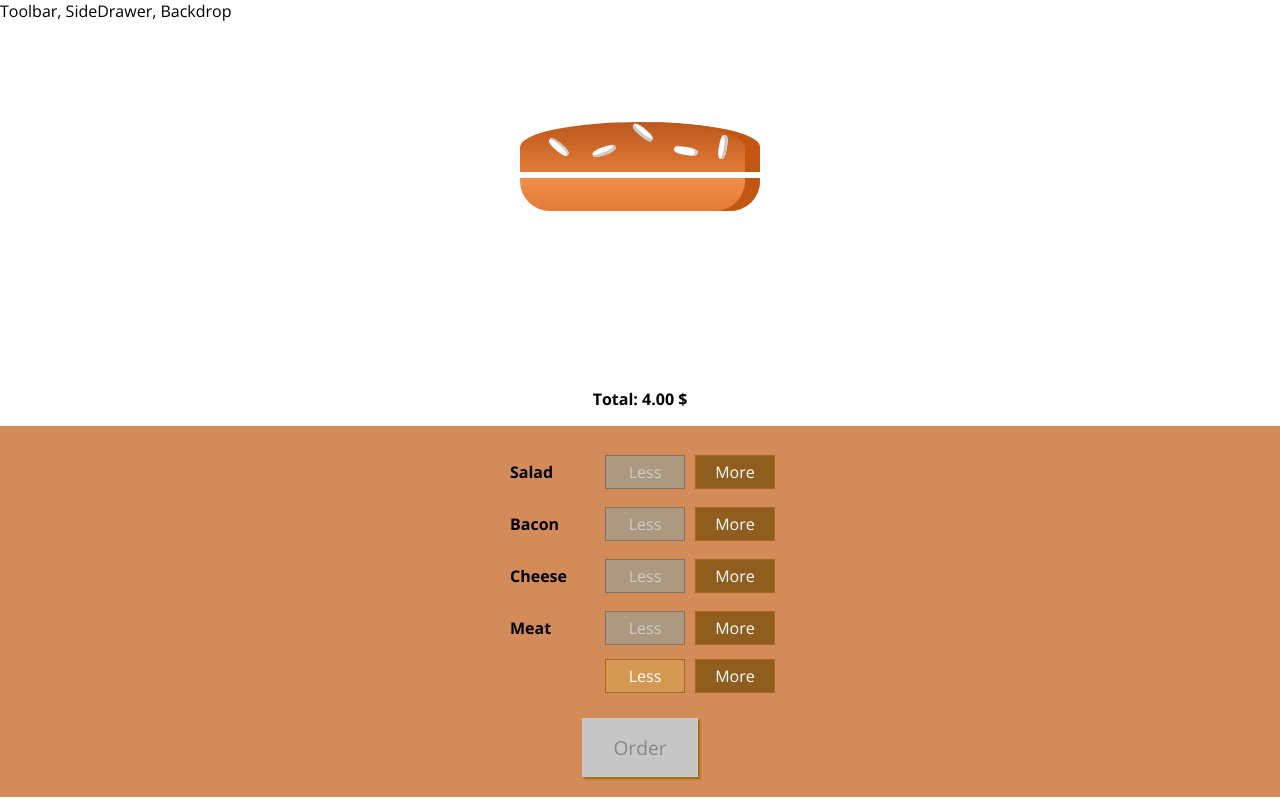
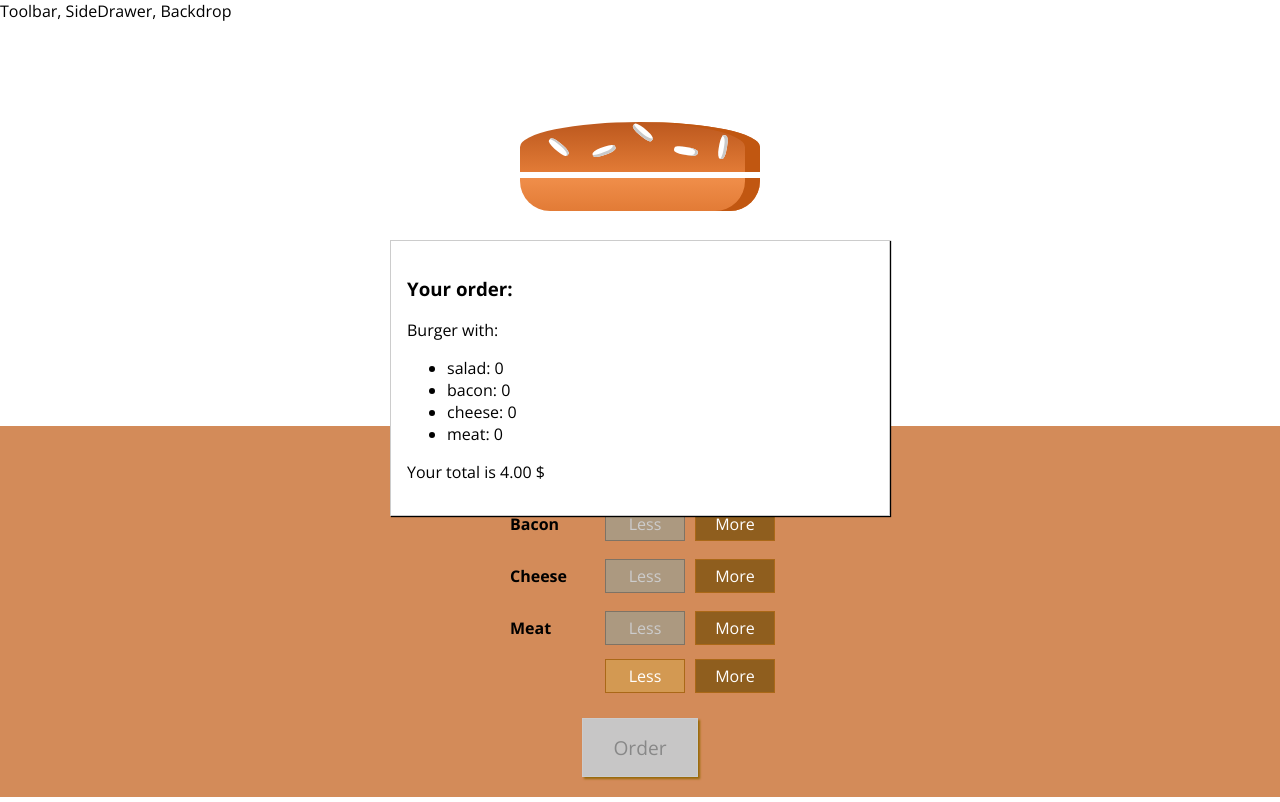
Before and after one commit to maciaszekkarola/burgerRR, a React app: page / in a window 1280 px wide. Built offline with nearby package versions, Linux system fonts and the light colour scheme.

Commit message:
add modal and order summary

```diff
--- a/src/components/Burger/BuildControls/BuildControls.js
+++ b/src/components/Burger/BuildControls/BuildControls.js
@@ -17,8 +17,6 @@
     return (Object.values(props)).some(check);
 };
 
-
-
 const buildControls = (props) => {
     return <div className={classes.BuildControl}>
         {
@@ -32,10 +30,12 @@
             ))
         }
         <BuildControl />
-        <button disabled={!checkIfOrdered(props.disabledInfo)} className={classes.OrderButton}>Order</button>
+        <button
+            onClick={props.ordered}
+            disabled={!checkIfOrdered(props.disabledInfo)}
+            className={classes.OrderButton}
+        >Order</button>
     </div>
 };
 
-
-
 export default buildControls;
--- a/src/components/Burger/Burger.js
+++ b/src/components/Burger/BurgerIngredients/Burger.js
@@ -1,4 +1,4 @@
-import Ingredient from "./Ingredient";
+import Ingredient from "./Ingredient/Ingredient";
 import React from 'react';
 import classes from './Burger.css'
 
--- /dev/null
+++ b/src/components/Burger/OrderSummary/OrderSummary.js
@@ -0,0 +1,27 @@
+import React from 'react';
+import Aux from "../../../hoc/Aux";
+
+const orderSummary = (props) => {
+
+    const ingSummary = Object.keys(props.ingr)
+        .map(igKey => {
+            return (
+                <li key={igKey}>
+                    <span>{igKey}:</span> {props.ingr[igKey]}
+                </li>
+            );
+        });
+
+    return  (
+        <Aux>
+            <h3> Your order:</h3>
+            <p>Burger with:</p>
+            <ul>
+                {ingSummary}
+            </ul>
+            <p>Your total is {props.total.toFixed(2)} $</p>
+        </Aux>
+    )
+};
+
+export default orderSummary;
--- /dev/null
+++ b/src/components/UI/Modal/Modal.css
@@ -0,0 +1,20 @@
+.Modal {
+    position: fixed;
+    z-index: 500;
+    background-color: white;
+    width: 70%;
+    border: 1px solid #ccc;
+    box-shadow: 1px 1px 1px black;
+    padding: 16px;
+    left: 15%;
+    top: 30%;
+    box-sizing: border-box;
+    transition: all 0.3s ease-out;
+}
+
+@media (min-width: 600px) {
+    .Modal {
+        width: 500px;
+        left: calc(50% - 250px);
+    }
+}
--- /dev/null
+++ b/src/components/UI/Modal/Modal.js
@@ -0,0 +1,10 @@
+import React from 'react';
+import classes from './Modal.css';
+
+const modal = (props) => (
+    <div className={classes.Modal}>
+        {props.children}
+    </div>
+);
+
+export default modal;
--- a/src/containers/BurgerBuilder/BurgerBuilder.js
+++ b/src/containers/BurgerBuilder/BurgerBuilder.js
@@ -1,8 +1,10 @@
 import React, {Component} from 'react';
 import Aux from '../../hoc/Aux';
-import Burger from '../../components/Burger/Burger';
+import Burger from '../../components/Burger/BurgerIngredients/Burger';
 import BuildControls from "../../components/Burger/BuildControls/BuildControls";
 import classes from './BurgerBuilder.css';
+import Modal from "../../components/UI/Modal/Modal";
+import OrderSummary from "../../components/Burger/OrderSummary/OrderSummary";
 
 const INGREDIENT_PRICES = {
     salad: 0.5,
@@ -19,7 +21,8 @@
             cheese: 0,
             meat: 0
         },
-        totalPrice: 4
+        totalPrice: 4,
+        ordered: false
     };
 
     addIngredientHandler = (type) => {
@@ -42,7 +45,11 @@
         updatedIngredients[type] = this.state.ingredients[type] - 1;
 
         this.setState({totalPrice: newPrice, ingredients: updatedIngredients});
+    };
 
+    order = (prop) => {
+        this.setState({ordered: true});
+        console.log(this.state.ordered);
     };
 
     render() {
@@ -59,10 +66,13 @@
                 <Burger ingredients={this.state.ingredients}/>
                 <p className={classes.totalPrice}>Total: { this.state.totalPrice.toFixed(2) } $</p>
                 <BuildControls
+                    ordered={this.state.ordered}
                     disabledInfo={disabledInfo}
-
                     ingredientRemoved={this.removeIngredientHandler}
                     ingredientAdded={this.addIngredientHandler}/>
+                <Modal>
+                    <OrderSummary ingr={this.state.ingredients} total={this.state.totalPrice} />
+                </Modal>
             </Aux>
         )
     }
```
Also changed, not shown: src/components/Burger/BuildControls/BuildControl/BuildControl.js (+7 -2 lines), src/components/Burger/BurgerIngredients/Burger.css (renamed from src/components/Burger/Burger.css), src/components/Burger/BurgerIngredients/Ingredient/Ingredient.css (renamed from src/components/Burger/Ingredient.css), src/components/Burger/BurgerIngredients/Ingredient/Ingredient.js (renamed from src/components/Burger/Ingredient.js), src/components/Burger/OrderSummary/OrderSummary.css (added).
